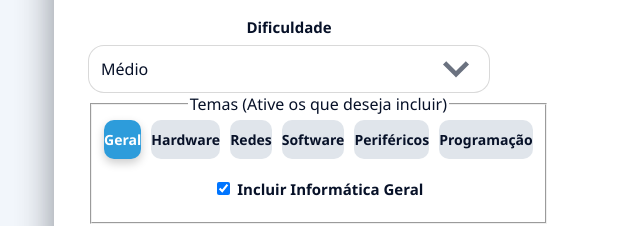
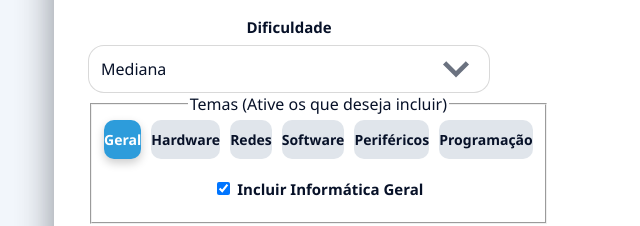
Before and after one commit to Gabriel248-bot/quiz_viana, a plain HTML site: page index.html in a window 1280 px wide. Shown: the part 410-636 px from the top of the page, 186-826 px from the left. Drawn offline with Linux system fonts and the light colour scheme.

Commit message:
Update index.html

```diff
--- a/index.html
+++ b/index.html
@@ -43,7 +43,7 @@
             <label for="select-diff">Dificuldade</label>
             <select id="select-diff">
               <option>Fácil</option>
-              <option selected>Médio</option>
+              <option selected>Mediana</option>
               <option>Difícil</option>
             </select>
           </div>
```
